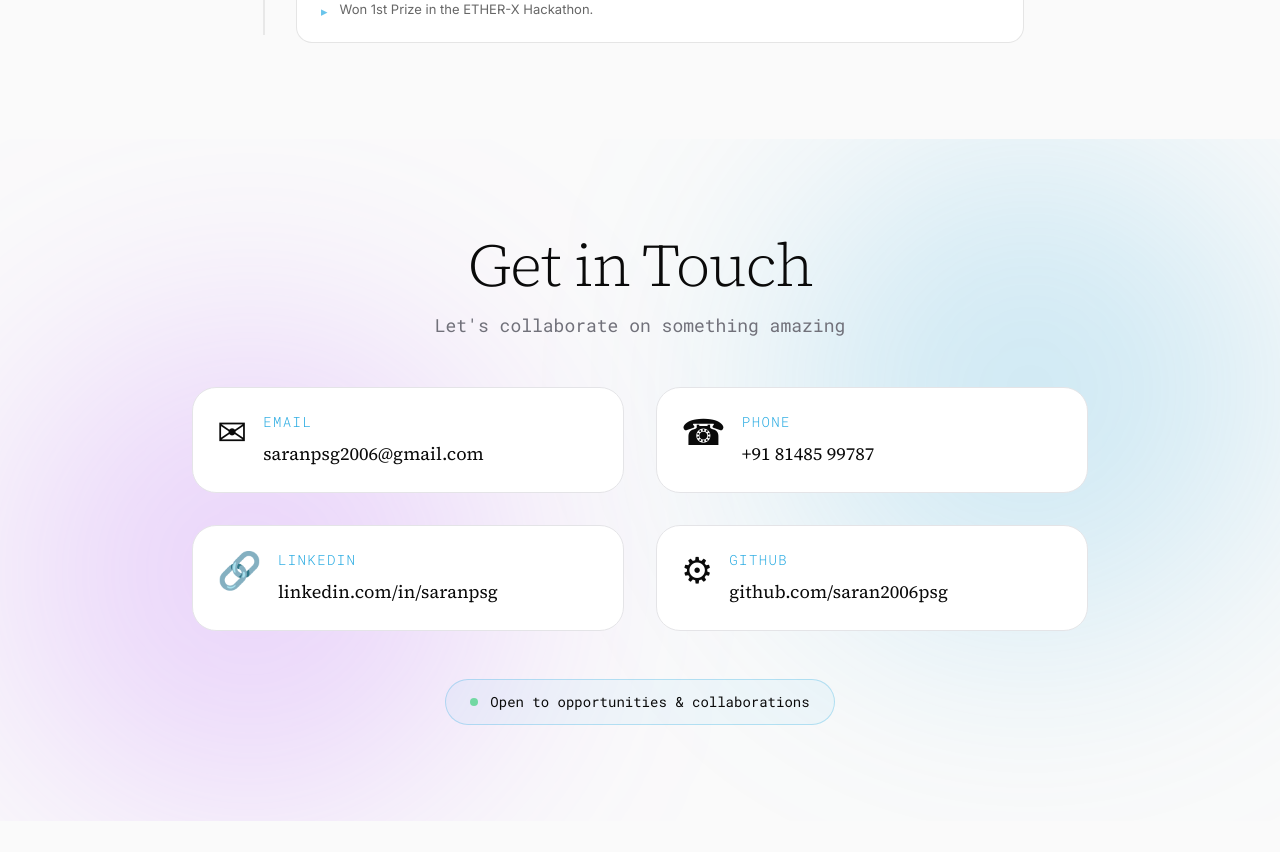
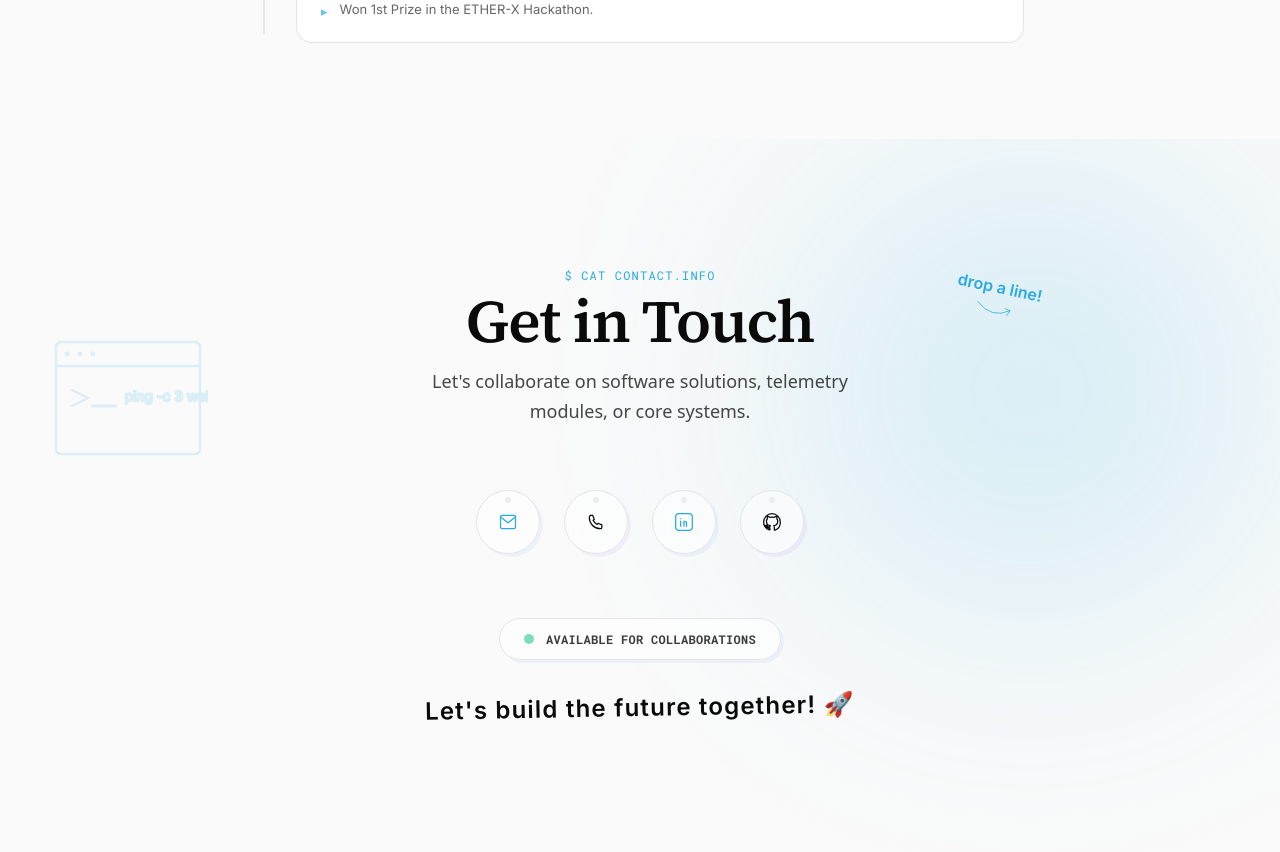
Before and after one commit to saran2006psg/portfolio, a Next.js app: page / in a window 1280 px wide. Shown: the part 8380-9232 px from the top of the page. Before the commit the page ends 9201 px from the top, so only its background shows below. Built offline with nearby package versions, Linux system fonts and the light colour scheme.

Commit message:
feat: implement global CSS styling and add Contact component with custom SVG icons

```diff
--- a/src/app/globals.css
+++ b/src/app/globals.css
@@ -225,6 +225,75 @@
     user-select: none;
   }
 
+  .font-handwritten {
+    font-family: var(--font-handwritten), "Caveat", cursive;
+  }
+
+  .sketch-card {
+    background: rgba(255, 255, 255, 0.55); /* Translucent glass card for Light Mode */
+    backdrop-filter: blur(10px) saturate(130%);
+    -webkit-backdrop-filter: blur(10px) saturate(130%);
+    border: 1.5px solid var(--border);
+    border-radius: 12px;
+    box-shadow: 3px 3px 0px rgba(37, 99, 235, 0.06); /* Thin ink shadow */
+    transition: all 0.3s cubic-bezier(0.4, 0, 0.2, 1);
+  }
+
+  .dark .sketch-card {
+    background: rgba(31, 41, 55, 0.45); /* Translucent blackboard card for Dark Mode */
+    border-color: rgba(96, 165, 250, 0.2);
+    box-shadow: 3px 3px 0px rgba(96, 165, 250, 0.05);
+  }
+
+  .sketch-card:hover {
+    transform: translateY(-4px) rotate(0.5deg);
+    background: rgba(255, 255, 255, 0.75);
+    box-shadow: 8px 8px 0px rgba(37, 99, 235, 0.15); /* Interactive pop shadow */
+    border-color: var(--accent);
+  }
+
+  .dark .sketch-card:hover {
+    background: rgba(31, 41, 55, 0.65);
+    border-color: var(--accent);
+    box-shadow: 8px 8px 0px rgba(96, 165, 250, 0.15);
+  }
+
+  .sketch-card-alt {
+    background: rgba(255, 255, 255, 0.55);
+    backdrop-filter: blur(10px) saturate(130%);
+    -webkit-backdrop-filter: blur(10px) saturate(130%);
+    border: 1.5px solid var(--border);
+    border-radius: 12px;
+    box-shadow: 3px 3px 0px rgba(124, 58, 237, 0.06);
+    transition: all 0.3s cubic-bezier(0.4, 0, 0.2, 1);
+  }
+
+  .dark .sketch-card-alt {
+    background: rgba(31, 41, 55, 0.45);
+    border-color: rgba(192, 132, 252, 0.2);
+    box-shadow: 3px 3px 0px rgba(192, 132, 252, 0.05);
+  }
+
+  .sketch-card-alt:hover {
+    transform: translateY(-4px) rotate(-0.5deg);
+    background: rgba(255, 255, 255, 0.75);
+    box-shadow: 8px 8px 0px rgba(124, 58, 237, 0.15);
+    border-color: var(--accent-purple);
+  }
+
+  .dark .sketch-card-alt:hover {
+    background: rgba(31, 41, 55, 0.65);
+    border-color: var(--accent-purple);
+    box-shadow: 8px 8px 0px rgba(192, 132, 252, 0.15);
+  }
+
+  .doodle-svg {
+    opacity: 0.15;
+    color: var(--accent);
+    pointer-events: none;
+    transition: opacity 0.3s ease;
+  }
+
   .glass-card {
     background: rgba(20, 20, 20, 0.6);
     backdrop-filter: blur(12px);
--- a/src/components/Contact.tsx
+++ b/src/components/Contact.tsx
@@ -1,54 +1,110 @@
 'use client';
 
 import { motion } from 'framer-motion';
-import Link from 'next/link';
+
+// Clean Vector Icons (Sleek Hand-Sketched Blueprints)
+const EmailIcon = () => (
+    <svg className="w-5 h-5 stroke-current fill-none" viewBox="0 0 24 24" strokeWidth="1.5" strokeLinecap="round" strokeLinejoin="round">
+        <rect x="3" y="4" width="18" height="16" rx="2" />
+        <path d="M3,6 L12,13 L21,6" />
+    </svg>
+);
+
+const PhoneIcon = () => (
+    <svg className="w-5 h-5 stroke-current fill-none" viewBox="0 0 24 24" strokeWidth="1.5" strokeLinecap="round" strokeLinejoin="round">
+        <path d="M5,4 H8 L10,9 L8.5,10 C9.5,12 11.5,14 13.5,15 L14.5,13.5 L19,15.5 V18.5 C19,19.5 18,20 17,20 C10,20 4,14 4,7 C4,6 4.5,5 5,4 Z" />
+    </svg>
+);
+
+const LinkedInIcon = () => (
+    <svg className="w-5 h-5 stroke-current fill-none" viewBox="0 0 24 24" strokeWidth="1.5" strokeLinecap="round" strokeLinejoin="round">
+        <rect x="2" y="2" width="20" height="20" rx="4" />
+        <path d="M8,11 L8,17 M8,8 L8,8.01 M12,11 L12,17 M12,13 C12,11 15,11 15,13 L15,17" />
+    </svg>
+);
+
+const GitHubIcon = () => (
+    <svg className="w-5 h-5 stroke-current fill-none" viewBox="0 0 24 24" strokeWidth="1.5" strokeLinecap="round" strokeLinejoin="round">
+        <path d="M9,19 C4,20 4,15 2,15 M12,2 C6.48,2 2,6.48 2,12 C2,16.42 4.87,20.17 8.84,21.5 C9.34,21.58 9.5,21.27 9.5,21 C9.5,20.77 9.49,20 9.49,19.16 C7,19.7 6.28,18.42 6.08,17.86 C5.97,17.58 5.49,16.7 5.07,16.47 C4.72,16.28 4.22,15.82 5.06,15.81 C5.85,15.8 6.41,16.53 6.6,16.83 C7.5,18.34 8.94,17.91 9.5,17.66 C9.59,17 9.86,16.53 10.16,16.27 C7.8,16 5.34,15.08 5.34,11 C5.34,9.84 5.76,8.89 6.44,8.15 C6.33,7.88 5.96,6.79 6.55,5.3 C6.55,5.3 7.44,5 9.46,6.38 C10.31,6.14 11.21,6.02 12.11,6.02 C13.01,6.02 13.91,6.14 14.76,6.38 C16.78,5 17.67,5.3 17.67,5.3 C18.26,6.79 17.89,7.88 17.78,8.15 C18.46,8.89 18.88,9.84 18.88,11 C18.88,15.09 16.41,15.99 14.05,16.26 C14.44,16.6 14.79,17.26 14.79,18.27 C14.79,19.72 14.78,20.89 14.78,21.24 C14.78,21.51 14.94,21.83 15.45,21.73 C19.41,20.39 22,16.63 22,12.2 C22,6.48 17.52,2 12,2 Z" />
+    </svg>
+);
 
 const contactInfo = [
     {
         label: 'Email',
-        value: 'saranpsg2006@gmail.com',
         href: 'mailto:saranpsg2006@gmail.com',
-        icon: '✉'
+        icon: <EmailIcon />,
+        isAlt: false
     },
     {
         label: 'Phone',
-        value: '+91 81485 99787',
         href: 'tel:+918148599787',
-        icon: '☎'
+        icon: <PhoneIcon />,
+        isAlt: true
     },
     {
         label: 'LinkedIn',
-        value: 'linkedin.com/in/saranpsg',
         href: 'https://linkedin.com/in/saranpsg',
-        icon: '🔗'
+        icon: <LinkedInIcon />,
+        isAlt: false
     },
     {
         label: 'GitHub',
-        value: 'github.com/saran2006psg',
         href: 'https://github.com/saran2006psg',
-        icon: '⚙'
+        icon: <GitHubIcon />,
+        isAlt: true
     },
 ];
 
 export default function Contact() {
     return (
-        <section className="relative w-full bg-background py-24 px-4 md:px-10 overflow-hidden" id="contact">
-            {/* Background Elements */}
-            <div className="absolute top-0 right-0 w-[500px] h-[500px] bg-[#29abe2]/20 dark:bg-[#29abe2]/10 rounded-full blur-[120px] pointer-events-none mix-blend-multiply dark:mix-blend-screen" />
-            <div className="absolute bottom-0 left-0 w-[500px] h-[500px] bg-purple-500/20 dark:bg-purple-500/10 rounded-full blur-[120px] pointer-events-none mix-blend-multiply dark:mix-blend-screen" />
+        <section className="relative w-full bg-background py-32 px-6 md:px-12 lg:px-20 overflow-hidden" id="contact">
+            {/* Notebook Separator Binding */}
+            <div className="absolute top-0 left-0 w-full notebook-separator z-20" />
+
+            {/* Depth Glow Elements */}
+            <div className="absolute top-0 right-0 w-[500px] h-[500px] bg-accent/15 dark:bg-accent/10 rounded-full blur-[120px] pointer-events-none mix-blend-multiply dark:mix-blend-screen" />
+            <div className="absolute bottom-0 left-0 w-[500px] h-[500px] bg-accent-purple/15 dark:bg-accent-purple/10 rounded-full blur-[120px] pointer-events-none mix-blend-multiply dark:mix-blend-screen" />
+
+            {/* Sketched Terminal Window Doodle */}
+            <svg className="absolute left-12 top-1/4 w-40 h-40 doodle-svg animate-doodle hidden xl:block" viewBox="0 0 100 80" fill="none" stroke="currentColor" strokeWidth="1.5" strokeLinecap="round" strokeLinejoin="round">
+                <rect x="5" y="5" width="90" height="70" rx="3" className="stroke-accent" />
+                <line x1="5" y1="20" x2="95" y2="20" stroke="currentColor" />
+                <circle cx="12" cy="12.5" r="1.5" className="fill-accent stroke-none" />
+                <circle cx="20" cy="12.5" r="1.5" className="fill-accent stroke-none" />
+                <circle cx="28" cy="12.5" r="1.5" className="fill-accent stroke-none" />
+                <path d="M15,35 L25,40 L15,45" stroke="currentColor" />
+                <line x1="28" y1="45" x2="42" y2="45" stroke="currentColor" strokeWidth="2" />
+                <text x="48" y="42" className="font-handwritten text-[8.5px] fill-foreground select-none">ping -c 3 web</text>
+            </svg>
 
             <div className="max-w-4xl mx-auto relative z-10">
+
+                {/* Header */}
                 <motion.div
                     initial={{ opacity: 0, y: 20 }}
                     whileInView={{ opacity: 1, y: 0 }}
                     viewport={{ once: true }}
-                    className="text-center mb-12"
+                    className="text-center mb-16 relative"
                 >
-                    <h2 className="text-4xl md:text-6xl font-display font-light text-foreground mb-4">Get in Touch</h2>
-                    <p className="font-mono text-muted-foreground text-lg">Let's collaborate on something amazing</p>
+                    <p className="font-mono text-xs text-accent uppercase tracking-widest mb-2">$ cat contact.info</p>
+                    <h2 className="text-4xl md:text-6xl font-display font-semibold text-foreground mb-4">Get in Touch</h2>
+                    <p className="font-sans text-foreground/75 text-base md:text-lg leading-relaxed max-w-md mx-auto">
+                        Let's collaborate on software solutions, telemetry modules, or core systems.
+                    </p>
+
+                    {/* Decorative Sketched Arrow */}
+                    <div className="absolute top-2 right-12 lg:flex flex-col items-center rotate-[12deg] hidden text-accent animate-doodle">
+                        <span className="font-handwritten text-base font-semibold select-none">drop a line!</span>
+                        <svg className="w-12 h-8" viewBox="0 0 100 50" fill="none" stroke="currentColor" strokeWidth="1.5">
+                            <path d="M10,5 Q45,35 80,10" />
+                            <path d="M68,8 L80,10 L75,22" />
+                        </svg>
+                    </div>
                 </motion.div>
 
-                <div className="grid grid-cols-1 md:grid-cols-2 gap-8">
+                {/* Minimalist Glassmorphic Icons in One Row */}
+                <div className="flex flex-wrap items-center justify-center gap-6 mt-12 mb-16">
                     {contactInfo.map((item, index) => (
                         <motion.a
                             key={index}
@@ -58,25 +114,26 @@ export default function Contact() {
                             initial={{ opacity: 0, y: 20 }}
                             whileInView={{ opacity: 1, y: 0 }}
                             viewport={{ once: true }}
-                            transition={{ duration: 0.5, delay: index * 0.1 }}
-                            whileHover={{ scale: 1.02 }}
-                            className="group p-6 rounded-[24px] bg-card border border-border hover:border-[#29abe2]/50 transition-all duration-300"
+                            transition={{ duration: 0.5, delay: index * 0.15 }}
+                            whileHover={{ scale: 1.12 }}
+                            className={`group relative w-16 h-16 rounded-full flex items-center justify-center sketch-card ${
+                                item.isAlt ? 'sketch-card-alt' : ''
+                            }`}
+                            aria-label={`Saran's ${item.label}`}
                         >
-                            <div className="flex items-start gap-4">
-                                <div className="text-4xl">{item.icon}</div>
-                                <div className="flex-1">
-                                    <h3 className="text-[#29abe2] font-mono text-sm uppercase tracking-widest mb-2">
-                                        {item.label}
-                                    </h3>
-                                    <p className="text-foreground font-display text-lg break-all">
-                                        {item.value}
-                                    </p>
-                                </div>
-                                <div className="w-5 h-5 rounded-full border border-black/10 dark:border-white/10 flex items-center justify-center group-hover:bg-[#29abe2] group-hover:border-[#29abe2] transition-all opacity-0 group-hover:opacity-100">
-                                    <svg width="8" height="8" viewBox="0 0 12 12" fill="none" xmlns="http://www.w3.org/2000/svg">
-                                        <path d="M1 11L11 1M11 1H3M11 1V9" stroke="currentColor" strokeWidth="1.5" strokeLinecap="round" strokeLinejoin="round" />
-                                    </svg>
-                                </div>
+                            {/* Paper binding hole accent */}
+                            <div className="absolute top-1.5 left-1/2 -translate-x-1/2 w-1.5 h-1.5 rounded-full bg-background border border-border shadow-inner pointer-events-none" />
+
+                            {/* Custom SVG Icon Container */}
+                            <div className={`transition-colors duration-300 ${
+                                item.isAlt ? 'text-accent-purple group-hover:text-accent-purple' : 'text-accent group-hover:text-accent'
+                            }`}>
+                                {item.icon}
+                            </div>
+
+                            {/* Floating Glassmorphic Tooltip */}
+                            <div className="absolute -top-10 left-1/2 -translate-x-1/2 px-3 py-1 bg-card/90 backdrop-blur-sm border border-border font-mono text-[9px] font-bold rounded shadow-[2px_2px_0px_rgba(0,0,0,0.03)] opacity-0 group-hover:opacity-100 transition-opacity duration-300 pointer-events-none whitespace-nowrap text-foreground z-30">
+                                {item.label}
                             </div>
                         </motion.a>
                     ))}
@@ -88,11 +145,17 @@ export default function Contact() {
                     whileInView={{ opacity: 1, y: 0 }}
                     viewport={{ once: true }}
                     transition={{ duration: 0.5, delay: 0.4 }}
-                    className="mt-12 flex justify-center"
+                    className="flex flex-col items-center gap-6"
                 >
-                    <div className="inline-flex items-center gap-3 px-6 py-3 rounded-full border border-[#29abe2]/30 bg-[#29abe2]/5">
-                        <div className="w-2 h-2 rounded-full bg-green-500 animate-pulse" />
-                        <span className="font-mono text-sm text-foreground">Open to opportunities & collaborations</span>
+                    {/* Sketched outline badge */}
+                    <div className="inline-flex items-center gap-3 px-6 py-3 rounded-full border border-border bg-card/60 backdrop-blur-md shadow-[3px_3px_0px_rgba(37,99,235,0.06)]">
+                        <div className="w-2.5 h-2.5 rounded-full bg-emerald-500 animate-pulse" />
+                        <span className="font-mono text-xs font-bold text-foreground/80 tracking-wide">AVAILABLE FOR COLLABORATIONS</span>
+                    </div>
+
+                    {/* Handwritten footnote sign-off */}
+                    <div className="font-handwritten text-2xl font-semibold text-accent-purple select-none tracking-wider animate-doodle rotate-[-1deg] mt-2">
+                        Let's build the future together! 🚀
                     </div>
                 </motion.div>
             </div>
```
